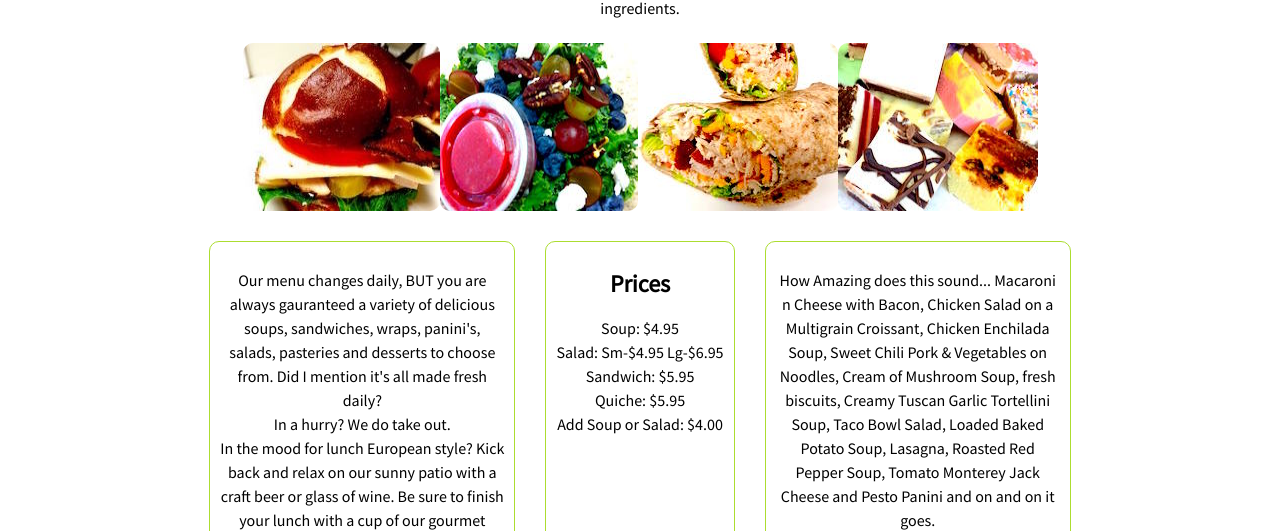
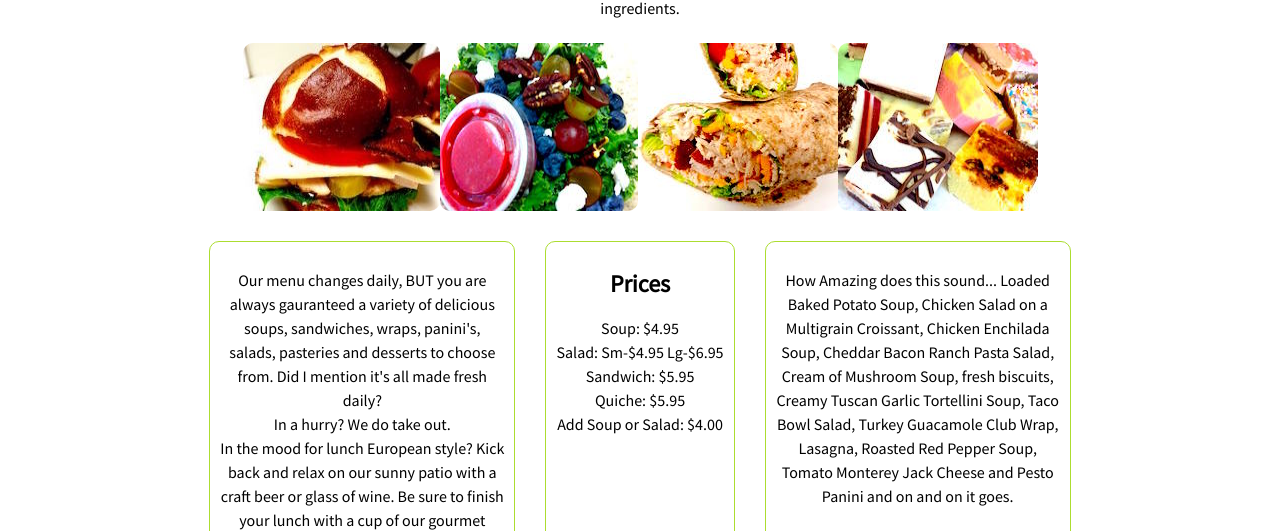
Before and after one commit to pennygibson/le_beau, a plain HTML site: page lunch.html in a window 1280 px wide. Shown: the part 421-952 px from the top of the page. Drawn offline with Linux system fonts and the light colour scheme.

Commit message:
switching out a few lunch items

```diff
--- a/lunch.html
+++ b/lunch.html
@@ -56,7 +56,7 @@
                     </ul>
                 </div>
                 <div class="lunchContent3">
-                    <p>How Amazing does this sound... Macaroni n Cheese with Bacon, Chicken Salad on a Multigrain Croissant, Chicken Enchilada Soup, Sweet Chili Pork &amp; Vegetables on Noodles, Cream of Mushroom Soup, fresh biscuits, Creamy Tuscan Garlic Tortellini Soup, Taco Bowl Salad, Loaded Baked Potato Soup, Lasagna,  Roasted Red Pepper Soup, Tomato Monterey Jack Cheese and Pesto Panini and on and on it goes.</p>
+                    <p>How Amazing does this sound... Loaded Baked Potato Soup, Chicken Salad on a Multigrain Croissant, Chicken Enchilada Soup, Cheddar Bacon Ranch Pasta Salad, Cream of Mushroom Soup, fresh biscuits, Creamy Tuscan Garlic Tortellini Soup, Taco Bowl Salad, Turkey Guacamole Club Wrap, Lasagna,  Roasted Red Pepper Soup, Tomato Monterey Jack Cheese and Pesto Panini and on and on it goes.</p>
                 </div>
 
             </div>
```
